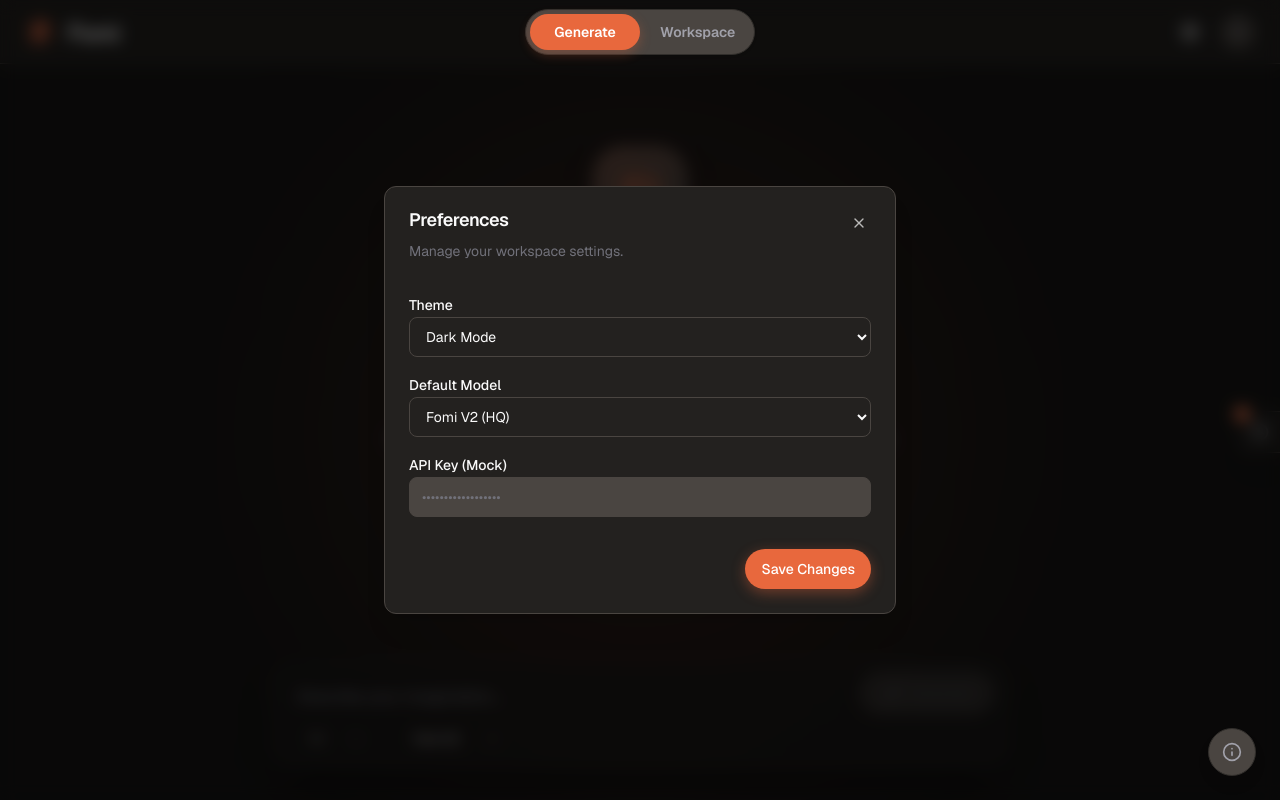
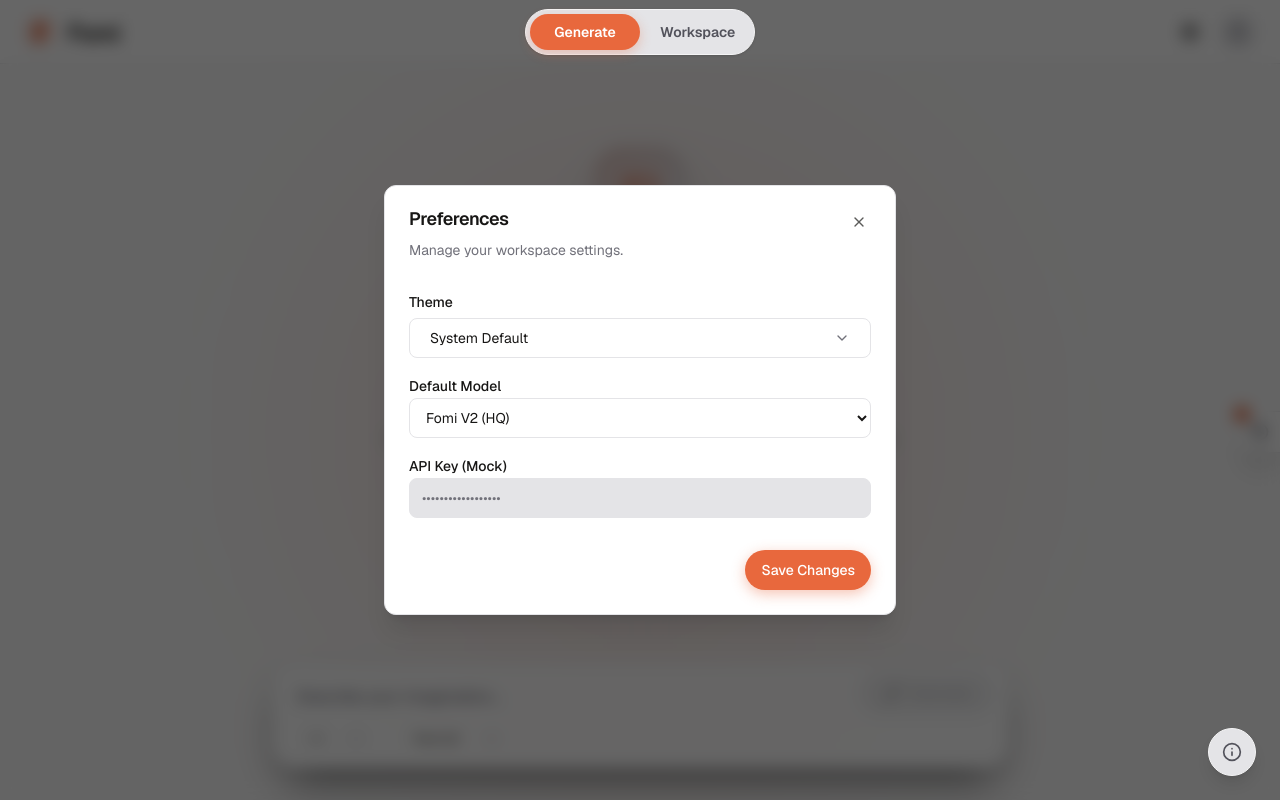
Before and after one commit to Ahtisham992/fomi-frontend-assessment, a Next.js app: page /generate in a window 1280 px wide. Both pictures are taken after a click on the button 1190 px from the left and 31 px from the top of the page. Built offline with nearby package versions, Linux system fonts and the light colour scheme.

Commit message:
Implement global light/dark mode system using next-themes

```diff
--- a/app/(part-a)/generate/components/ControlPanel.jsx
+++ b/app/(part-a)/generate/components/ControlPanel.jsx
@@ -20,7 +20,7 @@ export function ControlPanel({
 
   return (
     <div className="absolute bottom-6 md:bottom-8 left-1/2 -translate-x-1/2 w-full max-w-[48rem] px-4 z-50">
-      <div className="flex flex-col gap-1.5 rounded-3xl bg-[#1c1a19]/70 backdrop-blur-xl border border-white/10 p-2 shadow-[0_20px_40px_-15px_rgba(0,0,0,0.7)] ring-1 ring-white/5 transition-all">
+      <div className="flex flex-col gap-1.5 rounded-3xl bg-surface-default/80 backdrop-blur-xl border border-border-default p-2 shadow-[0_20px_40px_-15px_rgba(0,0,0,0.7)] ring-1 ring-border-subtle/50 transition-all">
 
         {/* Top Row: Input and Generate Button */}
         <div className="flex items-end gap-2 px-1">
--- a/app/globals.css
+++ b/app/globals.css
@@ -41,7 +41,35 @@
 }
 
 :root {
-  /* Default to dark mode palette for a professional creative tool */
+  /* Light mode palette */
+  --background: #fafafa;
+  --foreground: #171615;
+
+  --surface-default: #ffffff;
+  --surface-hover: #f4f4f5;
+  --surface-active: #e4e4e7;
+
+  --border-subtle: #f4f4f5;
+  --border-default: #e4e4e7;
+  --border-strong: #d4d4d8;
+
+  --text-primary: #171615;
+  --text-secondary: #52525b;
+  --text-muted: #71717a;
+  --text-inverse: #fafafa;
+
+  --accent-default: #E8683D;
+  --accent-hover: #F2734A;
+  --accent-muted: #C14D25;
+
+  --state-success: #10b981;
+  --state-error: #ef4444;
+  --state-warning: #f59e0b;
+  --state-info: #3b82f6;
+}
+
+.dark {
+  /* Dark mode palette */
   --background: #171615;
   --foreground: #fafafa;
 
--- a/app/layout.js
+++ b/app/layout.js
@@ -23,17 +23,22 @@ export const metadata = {
   description: "Professional AI image and video generation platform",
 };
 
+import { ThemeProvider } from "@/components/shared/ThemeProvider";
+
 export default function RootLayout({ children }) {
   return (
     <html
       lang="en"
+      suppressHydrationWarning
       className={`${geistSans.variable} ${geistMono.variable} ${outfit.variable} h-full antialiased`}
     >
       <body className="min-h-full flex flex-col font-sans">
-        <ToastProvider>
-          {children}
-          <FloatingInfo />
-        </ToastProvider>
+        <ThemeProvider attribute="class" defaultTheme="system" enableSystem>
+          <ToastProvider>
+            {children}
+            <FloatingInfo />
+          </ToastProvider>
+        </ThemeProvider>
       </body>
     </html>
   );
--- a/components/shared/Header.jsx
+++ b/components/shared/Header.jsx
@@ -10,12 +10,20 @@ import { Dropdown } from "@/components/ui/dropdown";
 import { Modal } from "@/components/ui/modal";
 import { useToast } from "@/components/ui/toast";
 import { Menu } from "lucide-react";
+import { useTheme } from "next-themes";
+import { Select } from "@/components/ui/select";
 
 export function Header() {
   const pathname = usePathname();
   const router = useRouter();
   const { toast } = useToast();
+  const { theme, setTheme } = useTheme();
+  const [mounted, setMounted] = React.useState(false);
   const [isSettingsOpen, setIsSettingsOpen] = React.useState(false);
+
+  React.useEffect(() => {
+    setMounted(true);
+  }, []);
 
   const profileItems = [
     { label: "Profile", icon: <User className="h-4 w-4" />, onClick: () => toast({ title: "Profile", description: "Navigating to profile... (Mocked)" }) },
@@ -106,12 +114,21 @@ export function Header() {
       >
         <div className="space-y-4 pt-4">
           <div className="space-y-2">
-            <label className="text-sm font-medium text-text-primary">Theme</label>
-            <select className="flex h-10 w-full rounded-md border border-border-default bg-surface-default px-3 py-2 text-sm text-text-primary">
-              <option>Dark Mode</option>
-              <option>System Default</option>
-              <option>Light Mode</option>
-            </select>
+            {mounted ? (
+              <Select
+                label="Theme"
+                value={theme}
+                onChange={(e) => setTheme(e.target.value)}
+                options={[
+                  { label: "Dark Mode", value: "dark" },
+                  { label: "Light Mode", value: "light" },
+                  { label: "System Default", value: "system" }
+                ]}
+                className="h-10 rounded-md"
+              />
+            ) : (
+              <div className="h-[68px] w-full" />
+            )}
           </div>
           <div className="space-y-2">
             <label className="text-sm font-medium text-text-primary">Default Model</label>
--- /dev/null
+++ b/components/shared/ThemeProvider.jsx
@@ -0,0 +1,8 @@
+"use client";
+
+import * as React from "react";
+import { ThemeProvider as NextThemesProvider } from "next-themes";
+
+export function ThemeProvider({ children, ...props }) {
+  return <NextThemesProvider {...props}>{children}</NextThemesProvider>;
+}
--- a/package.json
+++ b/package.json
@@ -13,6 +13,7 @@
     "framer-motion": "^12.42.2",
     "lucide-react": "^1.24.0",
     "next": "16.2.10",
+    "next-themes": "^0.4.6",
     "react": "19.2.4",
     "react-dom": "19.2.4",
     "tailwind-merge": "^3.6.0"
```
Also changed, not shown: 1 other file (tests, documents, lock files or other folders).
